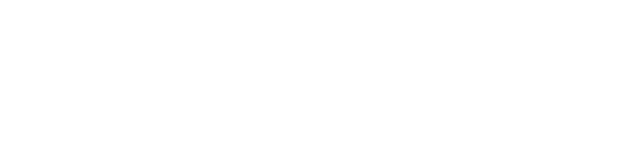
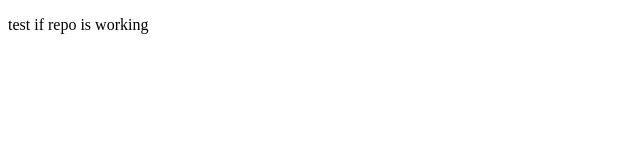
Before and after one commit to llysi/favorite-things-site, a plain HTML site: page index.html in a window 1280 px wide. Shown: the whole page, without its empty margins (0-640 px from the left). Drawn offline with Linux system fonts and the light colour scheme.

Commit message:
test if repo working

```diff
--- a/index.html
+++ b/index.html
@@ -3,9 +3,9 @@
 <head>
     <meta charset="UTF-8">
     <meta name="viewport" content="width=device-width, initial-scale=1.0">
-    <title></title>
+    <title>Hi</title>
 </head>
 <body>
-
+    <p>test if repo is working</p>
 </body>
 </html>
```
